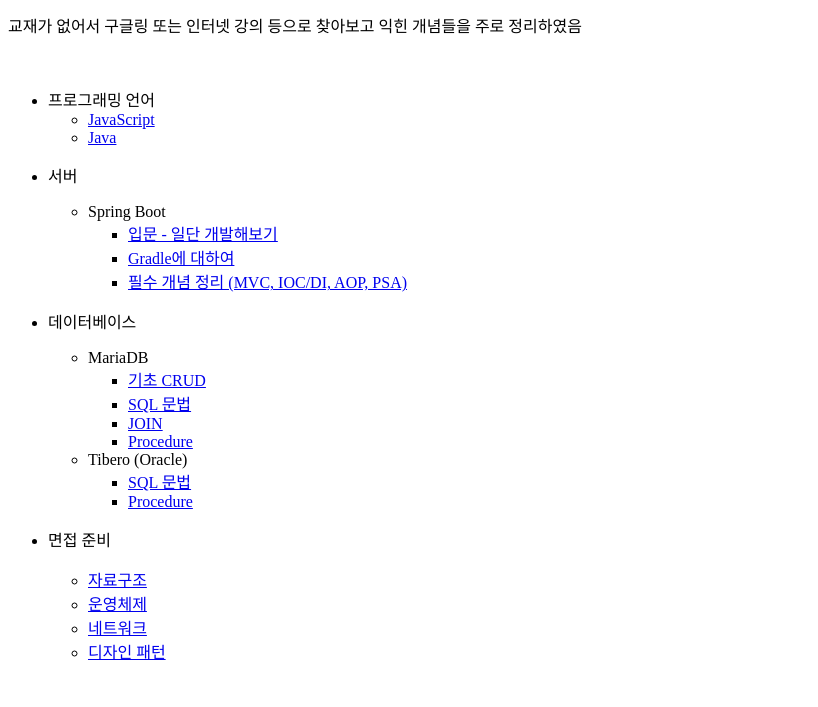
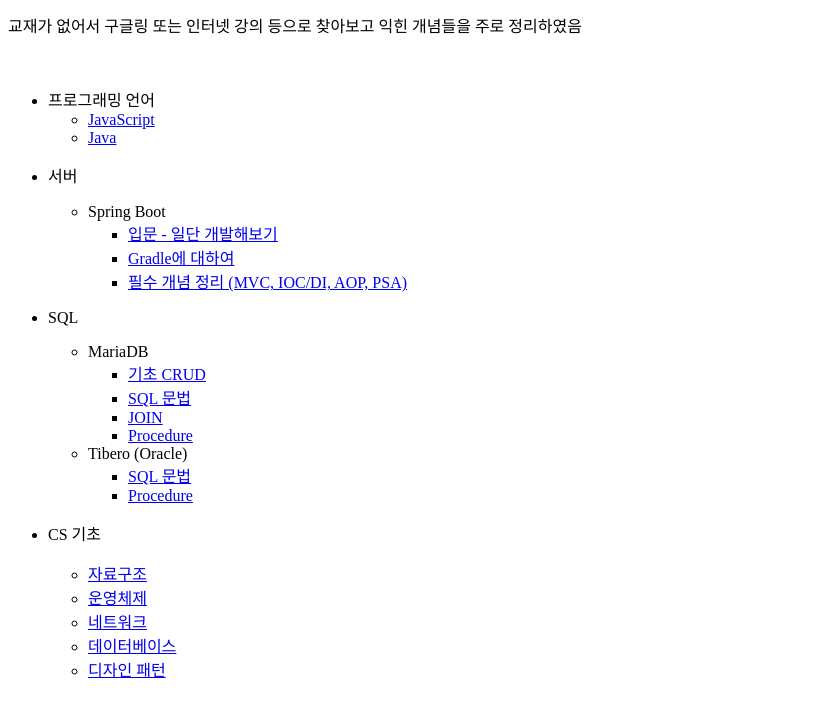
Before and after one commit to SamYangRamen/SamYangRamen.github.io, a plain HTML site: page index.html in a window 1280 px wide. Shown: the part 93-800 px from the top of the page, without its empty margins (0-818 px from the left). Drawn offline with Linux system fonts and the light colour scheme.

Commit message:
[docs] network modify and DB arranging

```diff
--- a/index.html
+++ b/index.html
@@ -55,7 +55,7 @@
     </ul>
   </li>
   <li>
-    <p>데이터베이스</p>
+    <p>SQL</p>
     <ul>
       <li>
         MariaDB
@@ -106,7 +106,7 @@
     </ul>
   </li>
   <li>
-    <p>면접 준비</p>
+    <p>CS 기초</p>
     <ul>
       <li>
         <a
@@ -128,6 +128,12 @@
       </li>
       <li>
         <a
+          href="https://github.com/SamYangRamen/SamYangRamen.github.io/blob/main/PrepareTechInterview/database.md"
+          >데이터베이스</a
+        >
+      </li>
+      <li>
+        <a
           href="https://github.com/SamYangRamen/SamYangRamen.github.io/blob/main/PrepareTechInterview/designPattern.md"
           >디자인 패턴</a
         >
```
Also changed, not shown: 3 other files.
